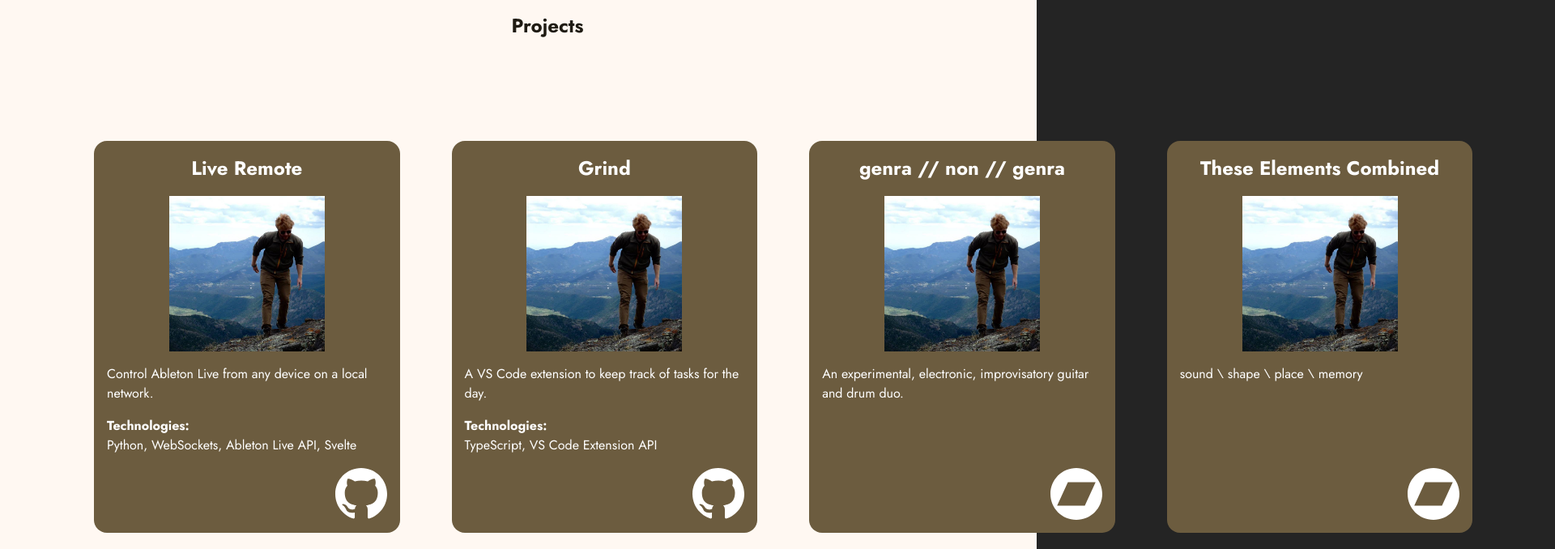
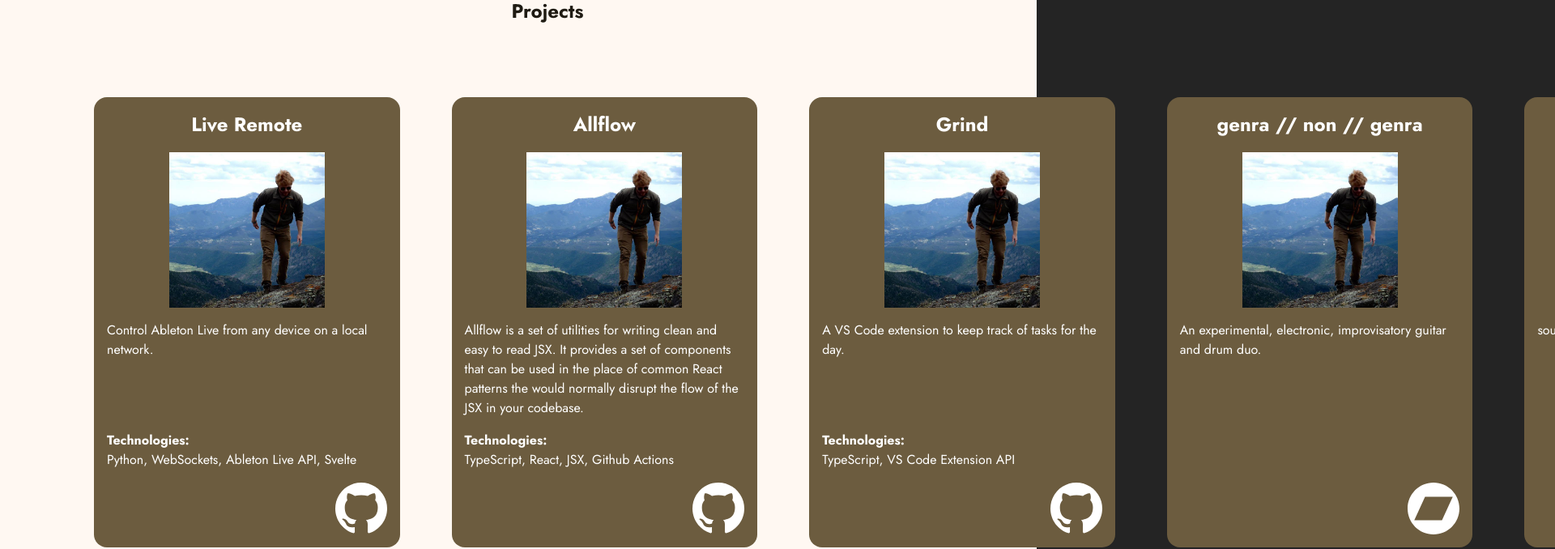
Before and after one commit to isfopo/about, a React (Vite) app: page / in a window 1280 px wide. Shown: the part 2580-3258 px from the top of the page at 81% size, 1920 px wide, since content can reach past the window. Built offline with nearby package versions, Linux system fonts and the light colour scheme.

Commit message:
✨ feat(App): add new project entry for Allflow
- add Allflow project with details such as title, category, description, image, and technologies
- include GitHub link for easy access

```diff
--- a/src/App.tsx
+++ b/src/App.tsx
@@ -90,6 +90,18 @@ const projects: Project[] = [
     },
   },
   {
+    title: "Allflow",
+    category: "programming",
+    description:
+      "Allflow is a set of utilities for writing clean and easy to read JSX. It provides a set of components that can be used in the place of common React patterns the would normally disrupt the flow of the JSX in your codebase.",
+    image: { label: "Allflow Project", src: "/photos/mountain_portrait.jpg" },
+    technologies: ["TypeScript", "React", "JSX", "Github Actions"],
+    link: {
+      platform: "github",
+      href: "https://www.github.com/isfopo/allflow",
+    },
+  },
+  {
     title: "Grind",
     category: "programming",
     description: "A VS Code extension to keep track of tasks for the day.",
```
